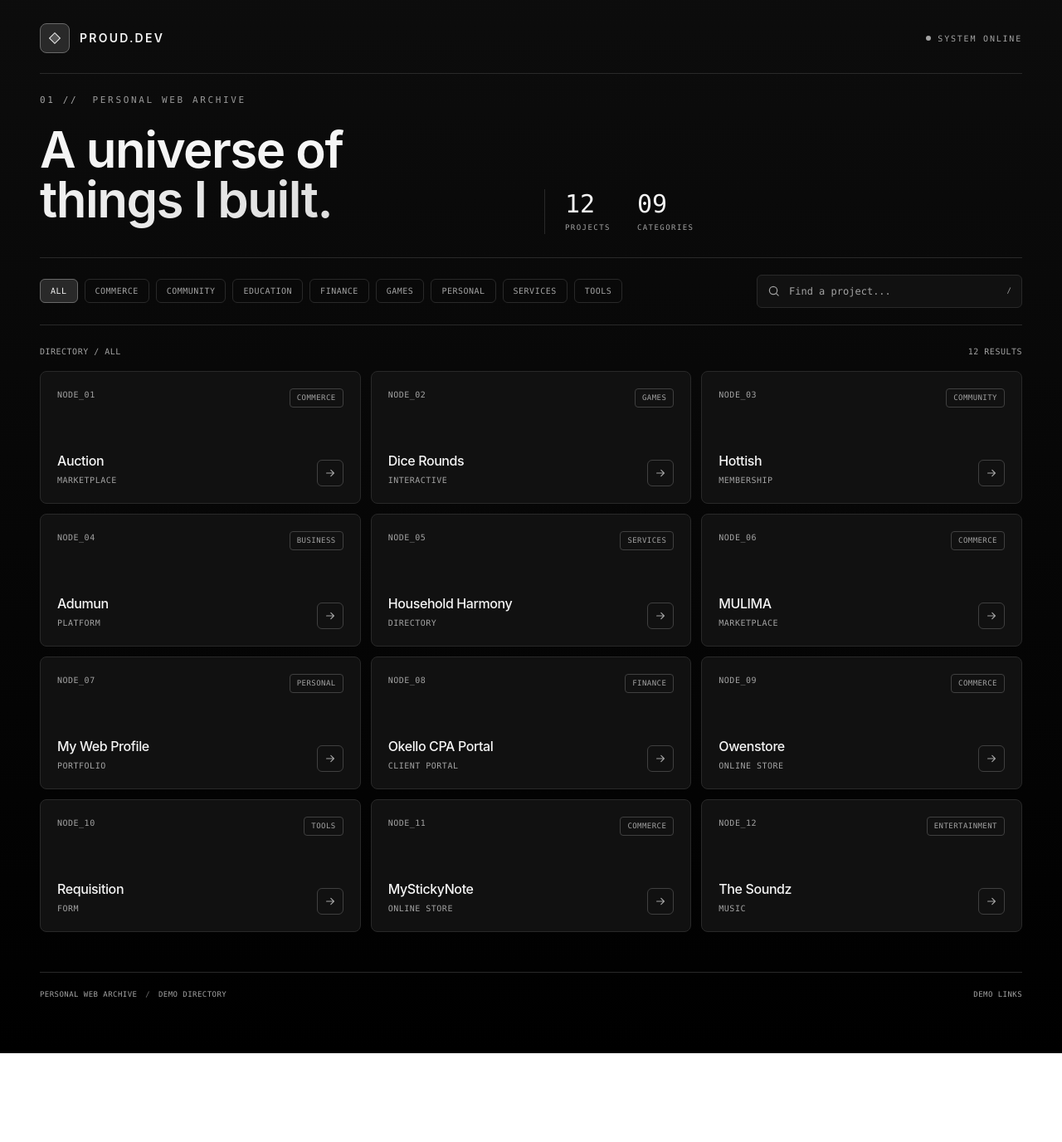
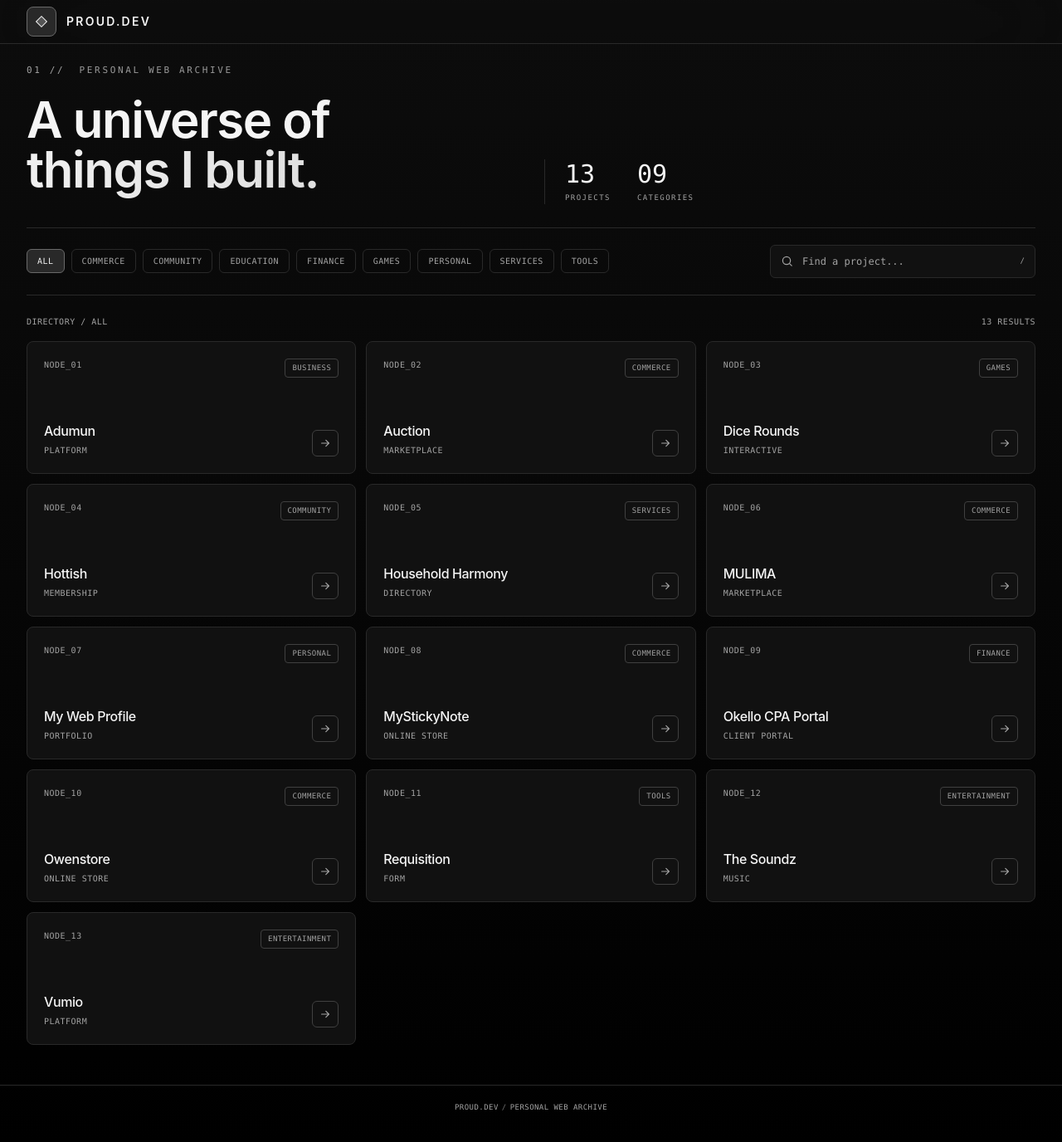
Before and after one commit to Nellyojay/all_projects, a React (Vite) app: page / in a window 1280 px wide. Shown: the top 1376 px of the page at 83% size. Before the commit the page ends 1269 px from the top, so only its background shows below. Built offline with nearby package versions, Linux system fonts and the light colour scheme.

Commit message:
Add Vumio project to the projects list and enhance project filtering by alphabetical order

```diff
--- a/src/components/intro.tsx
+++ b/src/components/intro.tsx
@@ -6,6 +6,7 @@ const projects = [
   { name: 'Dice Rounds', category: 'Games', type: 'Interactive', website: 'https://dicerounds.example.com' },
   { name: 'Hottish', category: 'Community', type: 'Membership', website: 'https://nellyojay.github.io/hottish' },
   { name: 'Adumun', category: 'Business', type: 'Platform', website: 'https://nellyojay.github.io/adumun' },
+  { name: 'Vumio', category: 'Entertainment', type: 'Platform', website: 'https://nellyojay.github.io/vuma.com' },
   { name: 'Household Harmony', category: 'Services', type: 'Directory', website: 'https://householdharmony.example.com' },
   { name: 'MULIMA', category: 'Commerce', type: 'Marketplace', website: 'https://mulima.example.com' },
   { name: 'My Web Profile', category: 'Personal', type: 'Portfolio', website: 'https://mywebprofile.example.com' },
@@ -34,7 +35,8 @@ function Intro() {
   const visibleProjects = useMemo(() => {
     const normalizedQuery = query.trim().toLowerCase()
 
-    return projects.filter((project) => {
+    return projects
+      .filter((project) => {
         const matchesCategory = activeFilter === 'All' || project.category === activeFilter
         const matchesQuery =
           normalizedQuery.length === 0 ||
@@ -42,26 +44,28 @@ function Intro() {
 
         return matchesCategory && matchesQuery
       })
+      .sort((first, second) => first.name.localeCompare(second.name))
   }, [activeFilter, query])
 
   return (
-    <main className="relative min-h-screen overflow-hidden bg-background text-foreground">
+    <main className="relative min-h-screen bg-background text-foreground">
       <div aria-hidden="true" className="pointer-events-none absolute inset-0 bg-linear-to-b from-primary-soft/30 to-transparent" />
 
-      <div className="relative mx-auto max-w-7xl px-5 pb-16 pt-7 sm:px-8 lg:px-12">
-        <header className="flex items-center justify-between border-b border-border pb-6">
-          <a href="#" className="flex items-center gap-3" aria-label="Project index home">
+      <div className="relative pb-10">
+        <header className="sticky top-0 z-10 border-b border-border py-2 backdrop-blur-3xl">
+          <a
+            href="#"
+            className="flex items-center gap-3 px-4 sm:px-6 lg:px-8 mx-auto max-w-7xl"
+            aria-label="Project index home"
+          >
             <span className="grid size-9 place-items-center rounded-lg border border-primary-dark bg-primary-soft">
               <span className="size-2.5 rotate-45 border border-primary-light bg-primary/30" />
             </span>
             <span className="text-sm font-semibold tracking-[0.16em] text-foreground">PROUD.DEV</span>
           </a>
-          <span className="hidden items-center gap-2 font-mono text-[10px] uppercase tracking-[0.18em] text-muted sm:flex">
-            <span className="size-1.5 rounded-full bg-status" />
-            System online
-          </span>
         </header>
 
+        <div className="px-4 sm:px-6 lg:px-8 mx-auto max-w-7xl">
           <section className="py-6">
             <div className="font-mono text-[11px] uppercase tracking-[0.24em] text-primary/80">
               <span className="mr-2 text-muted">01 //</span> Personal web archive
@@ -149,10 +153,14 @@ function Intro() {
               </div>
             )}
           </section>
+        </div>
 
-        <footer className="mt-12 flex flex-col gap-2 border-t border-border pt-5 font-mono text-[9px] uppercase tracking-wider text-muted sm:flex-row sm:items-center sm:justify-between">
-          <span>Personal web archive <span className="px-1 text-subtle">/</span> Demo directory</span>
-          <span className="text-muted">Demo links</span>
+        <footer
+          className="mt-12 flex flex-col gap-2 border-t border-border pt-5 font-mono text-[9px] uppercase tracking-wider text-muted sm:flex-row sm:items-center sm:justify-between "
+        >
+          <div className="mx-auto max-w-7xl">
+            <span>PROUD.DEV<span className="px-1 text-subtle">/</span>PERSONAL WEB ARCHIVE</span>
+          </div>
         </footer>
       </div>
     </main>
```
Lines whose indentation alone changed are shown as unchanged.
